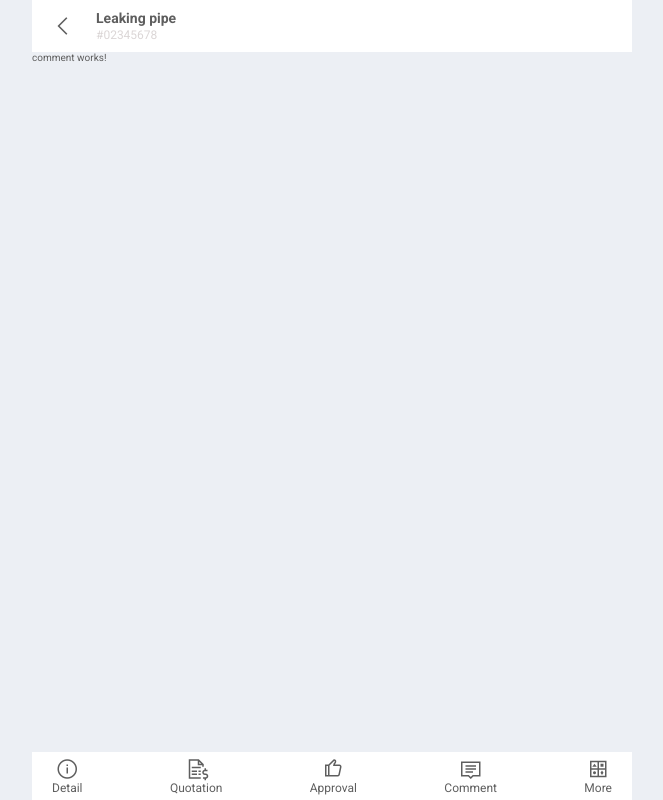
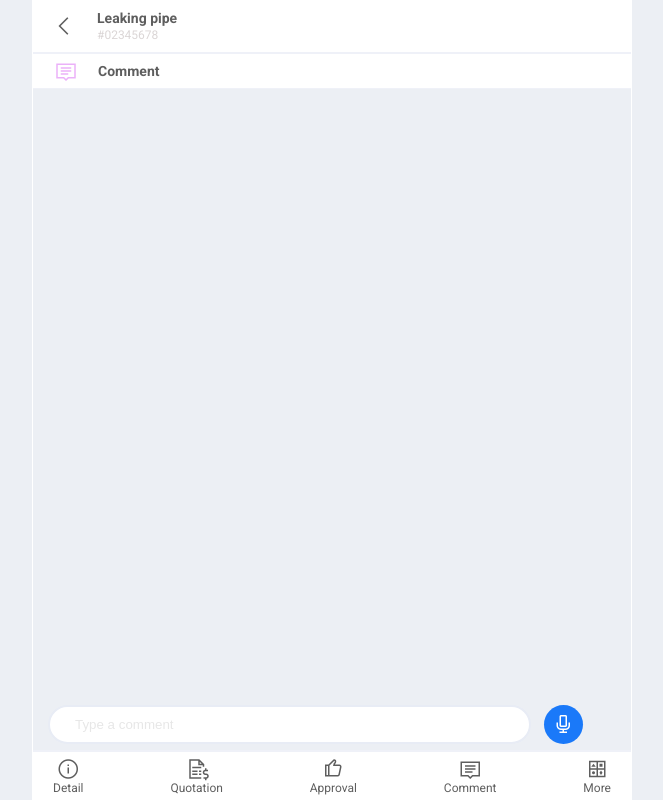
Before and after one commit to TheDrizzyWay/sysserve, an Angular app: page / in a window 1280 px wide. Shown: the whole page, without its empty margins (308-971 px from the left). Built offline with nearby package versions, Linux system fonts and the light colour scheme.

Commit message:
add comment section

```diff
--- a/src/app/app.component.css
+++ b/src/app/app.component.css
@@ -4,11 +4,14 @@
   margin: 0 auto;
   max-width: 60rem;
   position: relative;
+  border-left: 1px solid var(--white);
+  border-right: 1px solid var(--white);
 }
 
 .header {
   background-color: var(--white);
   padding: 10px 20px;
+  border-bottom: 2px solid #eff1f8;
 }
 
 .header .las {
@@ -36,6 +39,7 @@
   bottom: 0;
   width: 100%;
   background-color: var(--white);
+  border-top: 2px solid #eff1f8;
   padding: 5px 20px;
   justify-content: space-between;
 }
--- a/src/app/components/comment/comment.component.css
+++ b/src/app/components/comment/comment.component.css
@@ -0,0 +1,54 @@
+.wrapper {
+  height: calc(100vh - 105px);
+  position: relative;
+}
+
+.title {
+  background-color: var(--white);
+  padding: 5px 21px;
+  border-bottom: 1px solid #eff1f8;
+}
+
+.title .las {
+  font-size: 2.4rem;
+  color: #ebb1f9;
+}
+
+.title-text {
+  padding-left: 20px;
+  font-size: 1.4rem;
+  font-weight: bold;
+  align-self: center;
+}
+
+.comments {
+ position: absolute;
+ bottom: 0;
+ width: 100%;
+}
+
+.comments-message {
+  margin: 5px 15px;
+}
+
+.message-box {
+  flex-basis: 85%;
+  border: 2px solid #e8ecf5;
+  border-radius: 30px;
+  padding: 10px 25px;
+}
+
+.message-box::placeholder {
+  color: #e7e7e7;
+}
+
+.send-btn {
+  margin-left: 13px;
+  border-radius: 50%;
+  background-color: #1a79f9;
+  border: none;
+  color: var(--white);
+  width: 3.9rem;
+  height: 3.9rem;
+  font-size: 2.4rem;
+}
--- a/src/app/components/comment/comment.component.html
+++ b/src/app/components/comment/comment.component.html
@@ -1 +1,14 @@
-<p>comment works!</p>
+<div class="wrapper">
+  <div class="title flex-row">
+    <i class="las la-comment"></i>
+    <p class="title-text">Comment</p>
+  </div>
+  <div class="comments">
+    <div class="comments-message flex-row">
+      <input class="message-box" type="text" placeholder="Type a comment">
+      <button class="send-btn">
+        <i class="las la-microphone"></i>
+      </button>
+    </div>
+  </div>
+</div>
```
